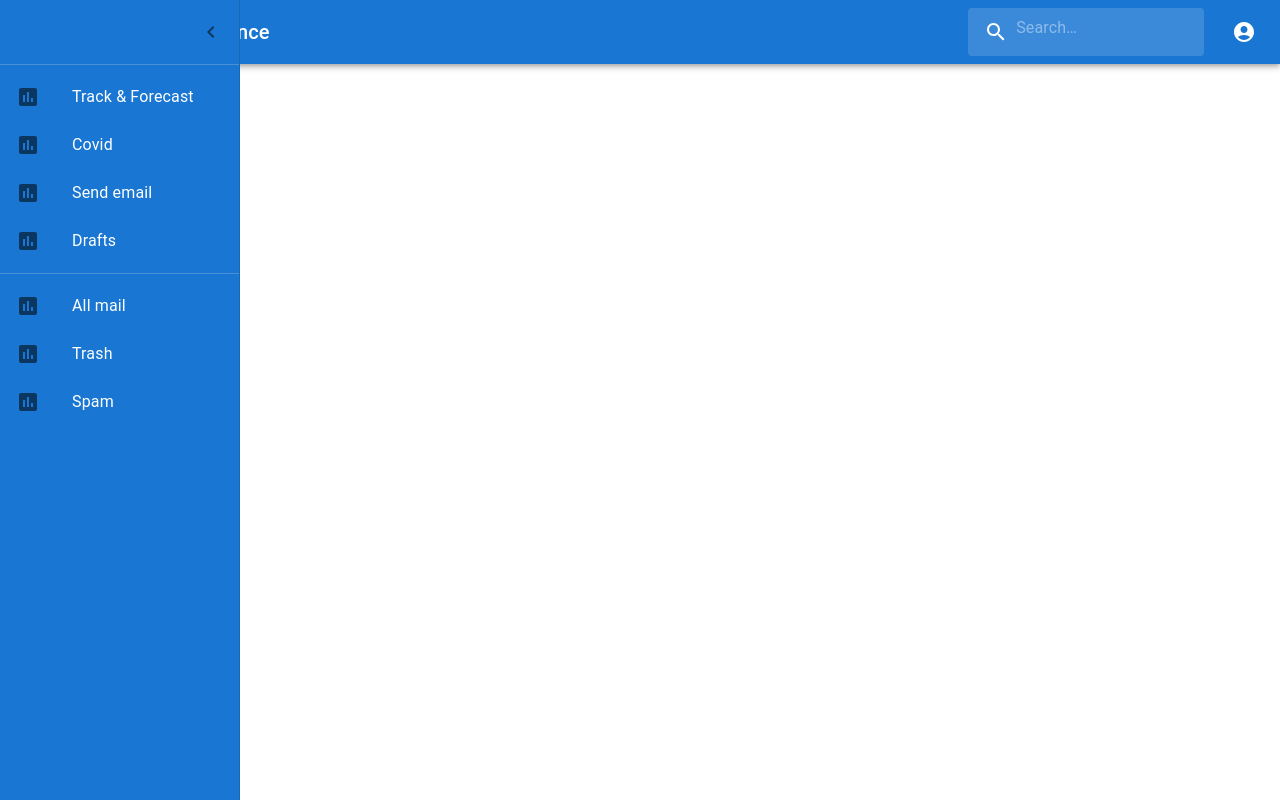
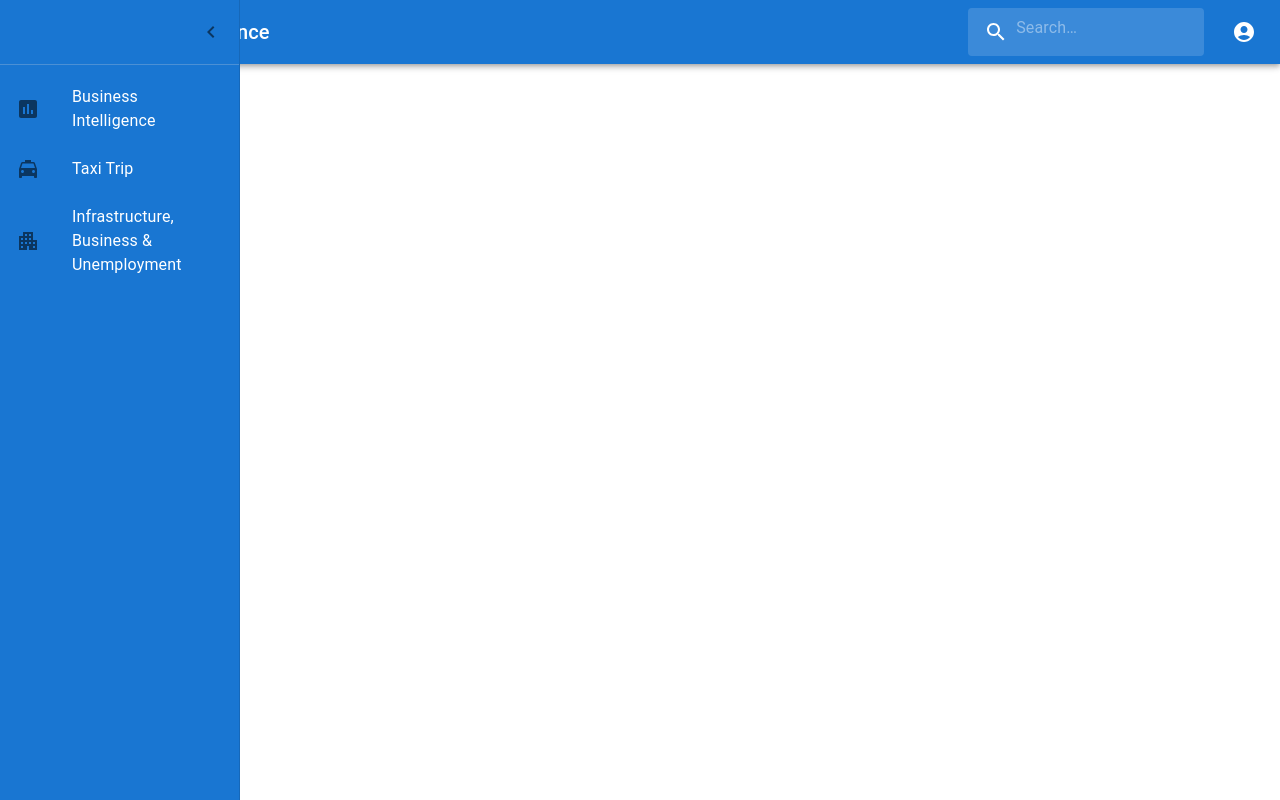
Before and after one commit to rahulbhatra/ChicagoBusinessIntelligence, a React (Create React App) app in the folder chicago_business_intelligence/: page / in a window 1280 px wide. Both pictures are taken after a click on the button 36 px from the left and 32 px from the top of the page. Built offline with nearby package versions, Linux system fonts and the light colour scheme.

Commit message:
side bar updated

```diff
--- a/chicago_business_intelligence/src/components/sidebar/sidebar.js
+++ b/chicago_business_intelligence/src/components/sidebar/sidebar.js
@@ -10,6 +10,8 @@ import ListItem from '@mui/material/ListItem';
 import ListItemText from '@mui/material/ListItemText';
 import ListItemIcon from '@mui/material/ListItemIcon';
 import AssessmentIcon from '@mui/icons-material/Assessment';
+import LocalTaxiIcon from '@mui/icons-material/LocalTaxi';
+import ApartmentIcon from '@mui/icons-material/Apartment';
 
 
 const drawerWidth = 240;
@@ -25,6 +27,21 @@ const DrawerHeader = styled('div')(({ theme }) => ({
 
 const Sidebar = ({isLeftOpen, setIsLeftOpen}) => {
     const theme = useTheme();
+
+    const reports = [
+      {
+        name: 'Business Intelligence',
+        icon: AssessmentIcon
+      },
+      {
+        name: 'Taxi Trip',
+        icon: LocalTaxiIcon
+      },
+      {
+        name: 'Infrastructure, Business & Unemployment',
+        icon: ApartmentIcon
+      }
+    ]
 
     return (
         <Drawer
@@ -50,19 +67,19 @@ const Sidebar = ({isLeftOpen, setIsLeftOpen}) => {
         </DrawerHeader>
         <Divider />
         <List>
-          {['Track & Forecast', 'Covid', 'Send email', 'Drafts'].map((text, index) => (
+          {reports.map(report => (
 
-            <ListItem button key={text}>
+            <ListItem button key={report.name}>
               <ListItemIcon>
-                <AssessmentIcon />
+                <report.icon />
               </ListItemIcon>
-              <ListItemText primary={text} />
+              <ListItemText primary={report.name} />
             </ListItem>
 
           ))}
         </List>
-        <Divider />
-        <List>
+        {/* <Divider /> */}
+        {/* <List>
           {['All mail', 'Trash', 'Spam'].map((text, index) => (
             <ListItem button key={text}>
               <ListItemIcon>
@@ -71,7 +88,7 @@ const Sidebar = ({isLeftOpen, setIsLeftOpen}) => {
               <ListItemText primary={text} />
             </ListItem>
           ))}
-        </List>
+        </List> */}
       </Drawer>
     );
 };
```
